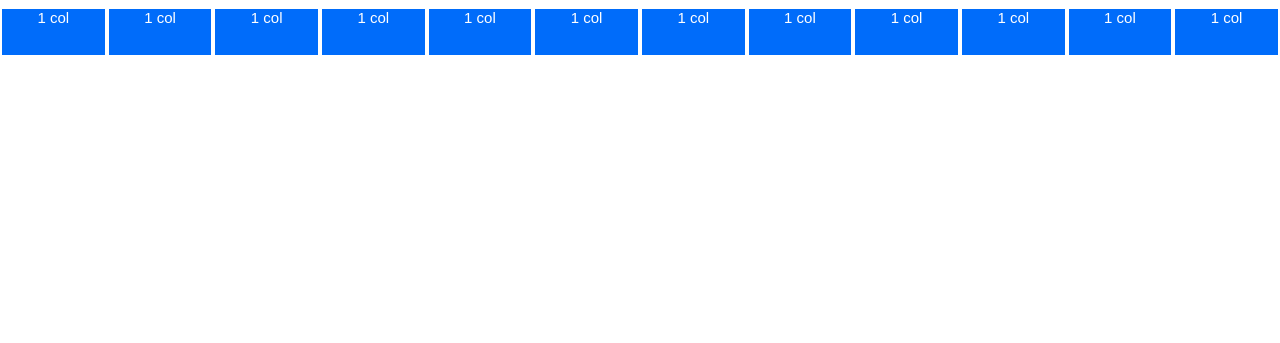
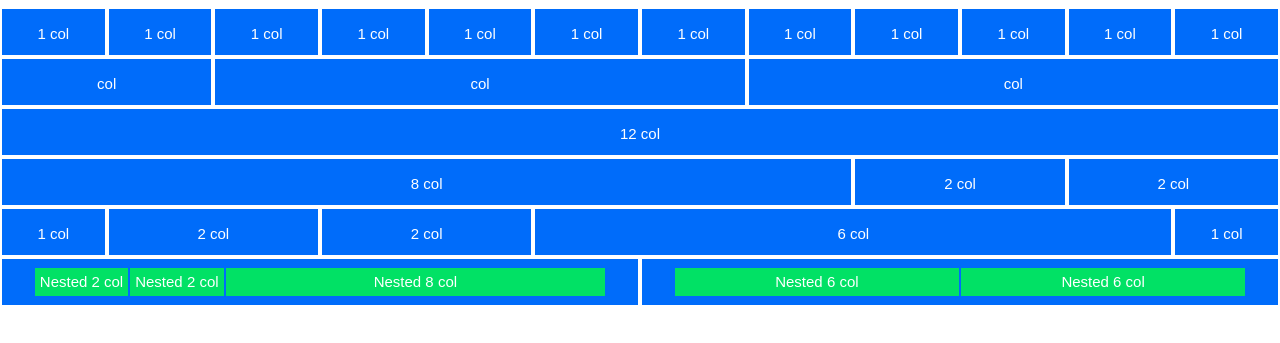
Before and after one commit to alessandroordetti/html-css-12bool, a plain HTML site: page index.html in a window 1280 px wide. Shown: the part 37-380 px from the top of the page. Drawn offline with Linux system fonts and the light colour scheme.

Commit message:
Green containers completed

```diff
--- a/css/12bool.css
+++ b/css/12bool.css
@@ -19,6 +19,13 @@ body {
     text-align: center;
 }
 
+.flex {
+    display: flex;
+    flex-wrap: nowrap;
+    justify-content: center;
+    align-items: center;
+}
+
 /* Le righe devono essere figlie dirette del container */
 .row {
     display: flex;
@@ -26,10 +33,20 @@ body {
     flex-wrap: wrap;
 }
 
+.container-green {
+    display: flex;
+    flex-direction: row;
+    flex-wrap: wrap;
+    width: 90%;
+    height: 65%;
+    margin: auto auto;
+}
+
 /* Tutte le classi inizianti per col- vengono selezionate */
 [class*="col-"] {
     border: 2px solid white;
     height: 50px;
+    line-height: 50px;
 }
 
 .col-1 {
@@ -79,3 +96,12 @@ body {
 .col-12 {
     width: calc((100% / 12) * 12);
 }
+
+.row.col-6 > div {
+    background-color: #01e165;
+}
+
+.container-green > div {
+    border: 1px solid #006cfa;
+    height: 100%;
+}
--- a/index.html
+++ b/index.html
@@ -33,10 +33,47 @@
             <div class="col-1">1 col</div>
             <div class="col-1">1 col</div>
         </div>
-    </div>
 
-    <div class="row">
+        <div class="row">
+            <div class="col-2">col</div>
+            <div class="col-5">col</div>
+            <div class="col-5">col</div>
+        </div>
 
+        <div class="row">
+            <div class="col-12">12 col</div>
+        </div>
+
+        <div class="row">
+            <div class="col-8">8 col</div>
+            <div class="col-2">2 col</div>
+            <div class="col-2">2 col</div>
+        </div>
+
+        <div class="row">
+            <div class="col-1">1 col</div>
+            <div class="col-2">2 col</div>
+            <div class="col-2">2 col</div>
+            <div class="col-6">6 col</div>
+            <div class="col-1">1 col</div>
+        </div>
+
+        <div class="row">
+            <div class="row col-6">
+                <div class="container-green">
+                    <div class="col-2 flex">Nested 2 col</div>
+                    <div class="col-2 flex">Nested 2 col</div>
+                    <div class="col-8 flex">Nested 8 col</div>
+                </div>
+            </div>
+
+            <div class="row col-6">
+                <div class="container-green">
+                    <div class="col-6 flex">Nested 6 col</div>
+                    <div class="col-6 flex">Nested 6 col</div>
+                </div>
+            </div>
+        </div>
     </div>
 </body>
 </html>
```
